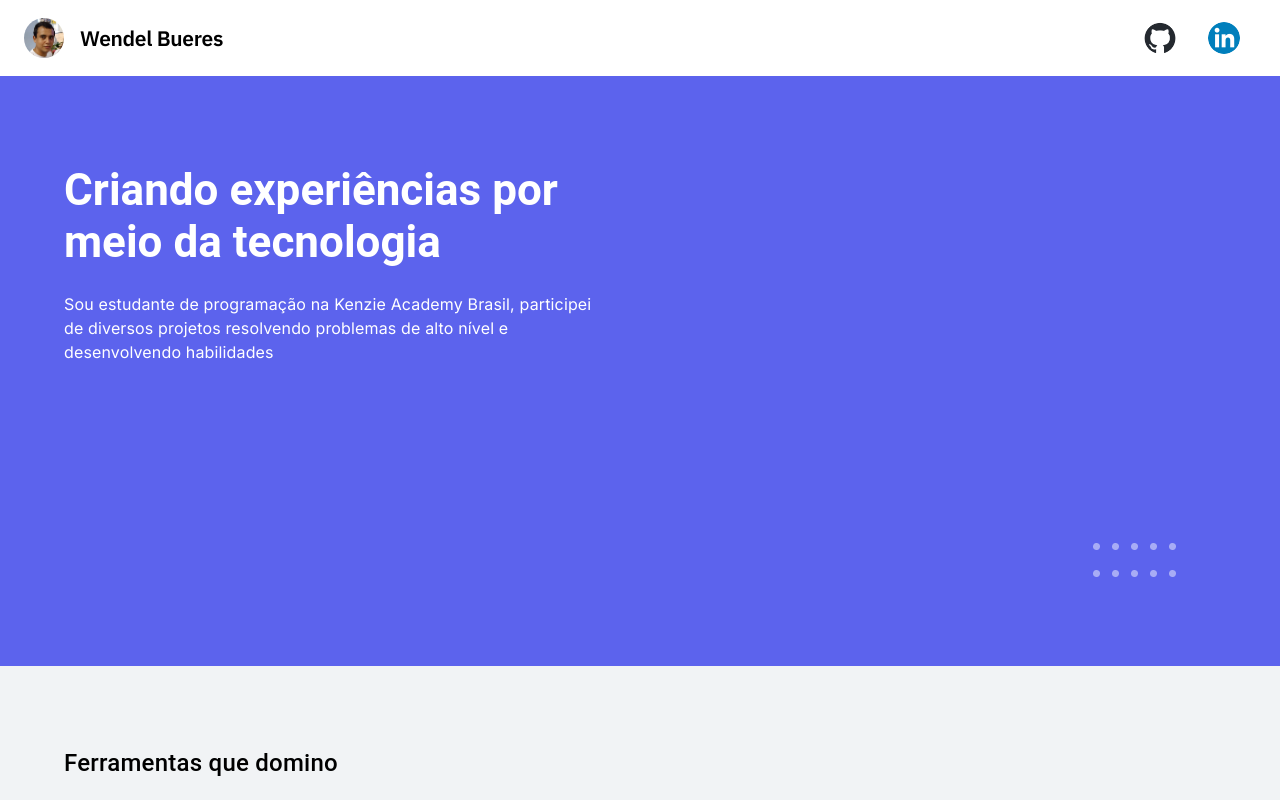
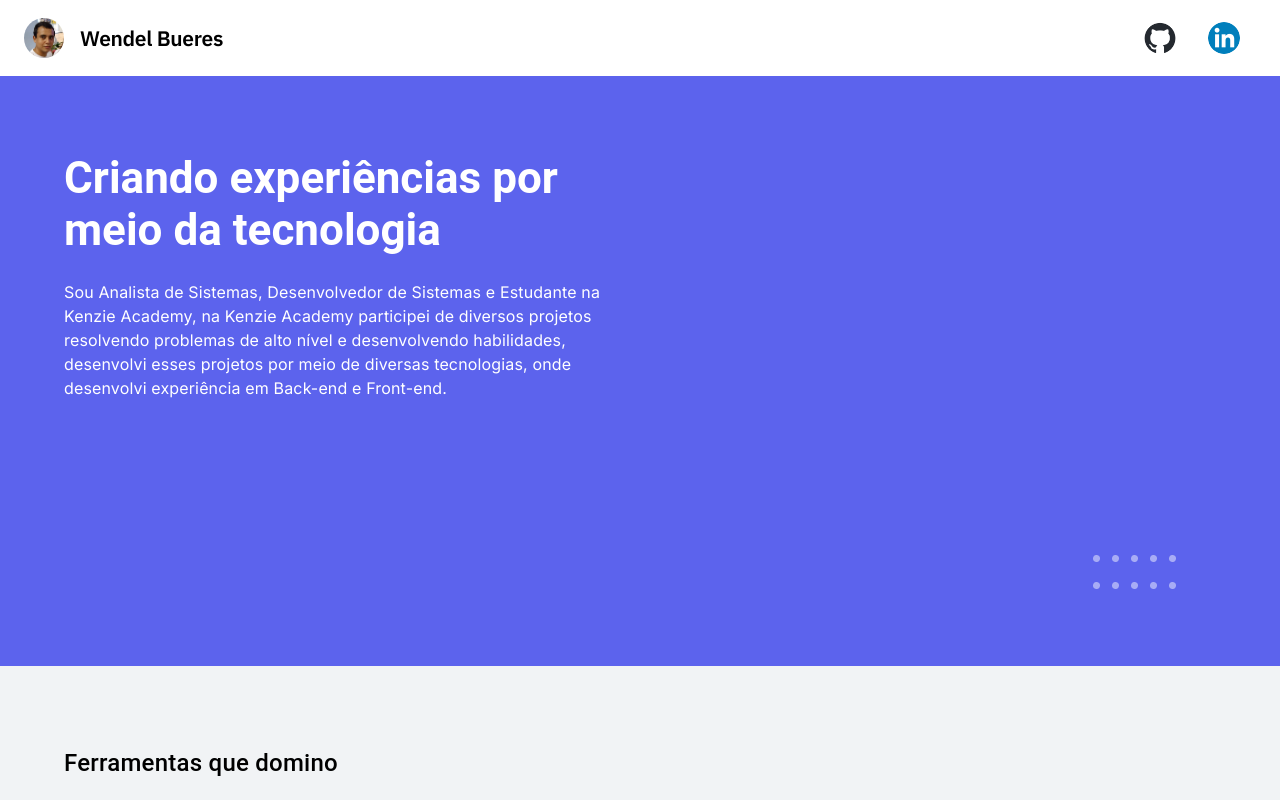
Before and after one commit to WendelBueres/portfolio, a React (Create React App) app: page / in a window 1280 px wide. Shown: the top 800 px of the page. Built offline with nearby package versions, Linux system fonts and the light colour scheme.

Commit message:
refactor: :hammer: centralizada informações no userData

```diff
--- a/src/components/box.components.tsx
+++ b/src/components/box.components.tsx
@@ -1,6 +1,7 @@
 import { Container, Typography } from "@mui/material";
 import { Box } from "@mui/system";
 import dots from "../assets/dots.png";
+import { userData } from "../utils.userData";
 
 export default function BoxComponent() {
   return (
@@ -34,9 +35,7 @@ export default function BoxComponent() {
           textAlign={"start"}
           sx={{ color: "white", mr: "0px" }}
         >
-          Sou estudante de programação na Kenzie Academy Brasil, participei de
-          diversos projetos resolvendo problemas de alto nível e desenvolvendo
-          habilidades
+          {userData.description}
         </Typography>
       </Container>
       <Container
--- a/src/utils.userData.ts
+++ b/src/utils.userData.ts
@@ -31,6 +31,8 @@ interface IProject {
 export const userData = {
   name: "Wendel Bueres",
   image: avatar_img,
+  description:
+    "Sou Analista de Sistemas, Desenvolvedor de Sistemas e Estudante na Kenzie Academy, na Kenzie Academy participei de diversos projetos resolvendo problemas de alto nível e desenvolvendo habilidades, desenvolvi esses projetos por meio de diversas tecnologias, onde desenvolvi experiência em Back-end e Front-end.",
 };
 
 export const pages = [
```
